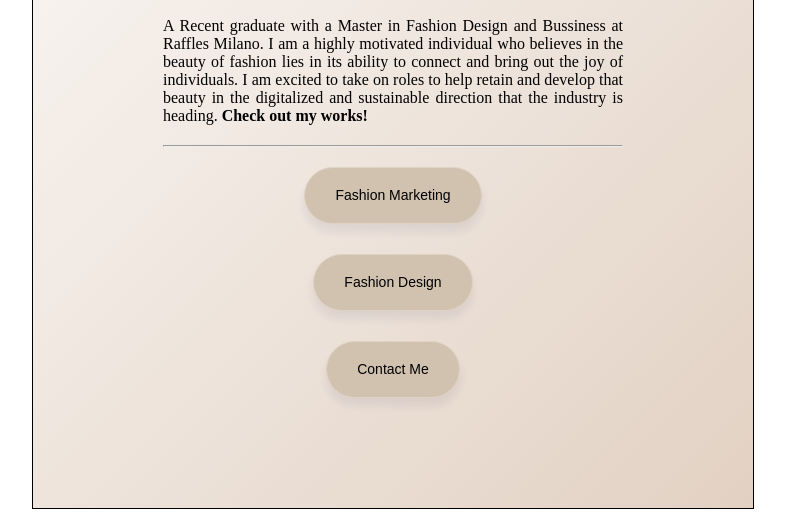
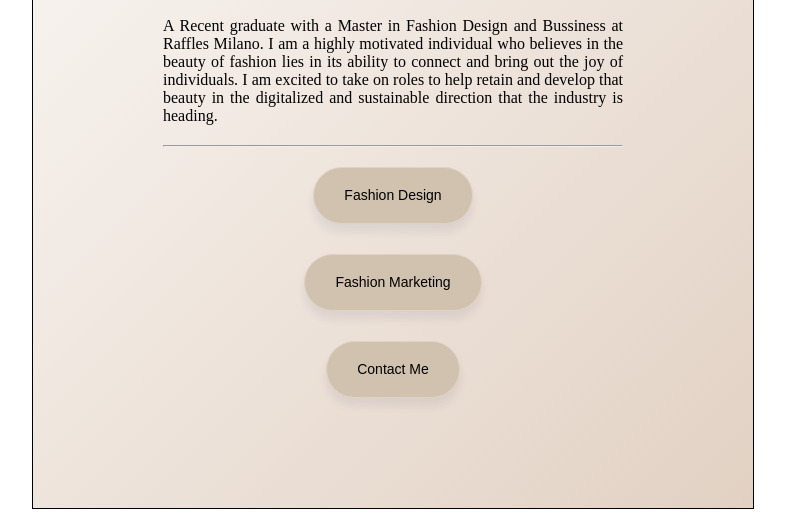
Before and after one commit to Lamanh-works/portfolio-, a plain HTML site: page index.html in a window 1280 px wide. Shown: the part 384-901 px from the top of the page, without its empty margins (247-1032 px from the left). Drawn offline with Linux system fonts and the light colour scheme.

Commit message:
Update index.html

```diff
--- a/index.html
+++ b/index.html
@@ -88,26 +88,20 @@
           of individuals. I am excited to take on roles to help retain and
           develop that beauty in the digitalized and sustainable direction that
           the industry is heading.
-          <a
-            href="https://omitthenorm6.wixsite.com/fashionportfolio"
-            target="_blank"
-            class="See-more"
-          >
-            <strong> Check out my works! </strong>
-          </a>
+
         </p>
         <hr />
+          <a
+          href="https://omitthenorm6.wixsite.com/fashionportfolio"
+          target="_blank"
+          class="Design-Samples"
+          ><button>Fashion Design</button>
+        </a>
         <a
           href="https://online.updf.com/index/share/en-US?shareId=f3121cb1-643f-447f-b214-14e4f84a0aac"
           target="_blank"
           class="Marketing-Samples"
           ><button>Fashion Marketing</button>
-        </a>
-        <a
-          href="https://online.updf.com/index/share/en-US?shareId=1186ba16-50b2-40c7-9d0f-3e68f59265b0"
-          target="_blank"
-          class="Design-Samples"
-          ><button>Fashion Design</button>
         </a>
         <a
           href="https://www.linkedin.com/in/lamanhng?lipi=urn%3Ali%3Apage%3Ad_flagship3_profile_view_base_contact_details%3BD6KVvnsPRcyKaeB%2B7gcDKw%3D%3D"
```
